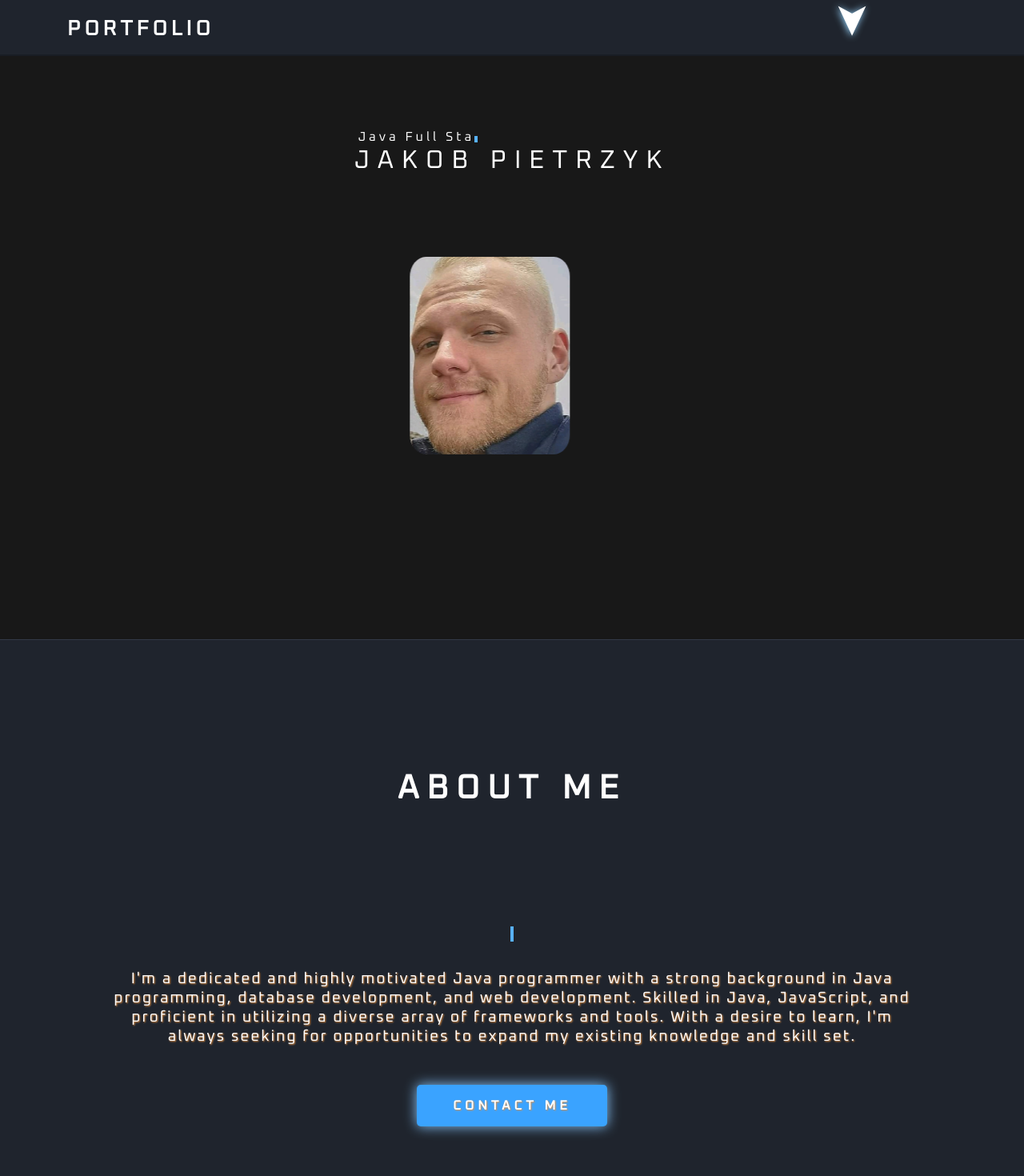
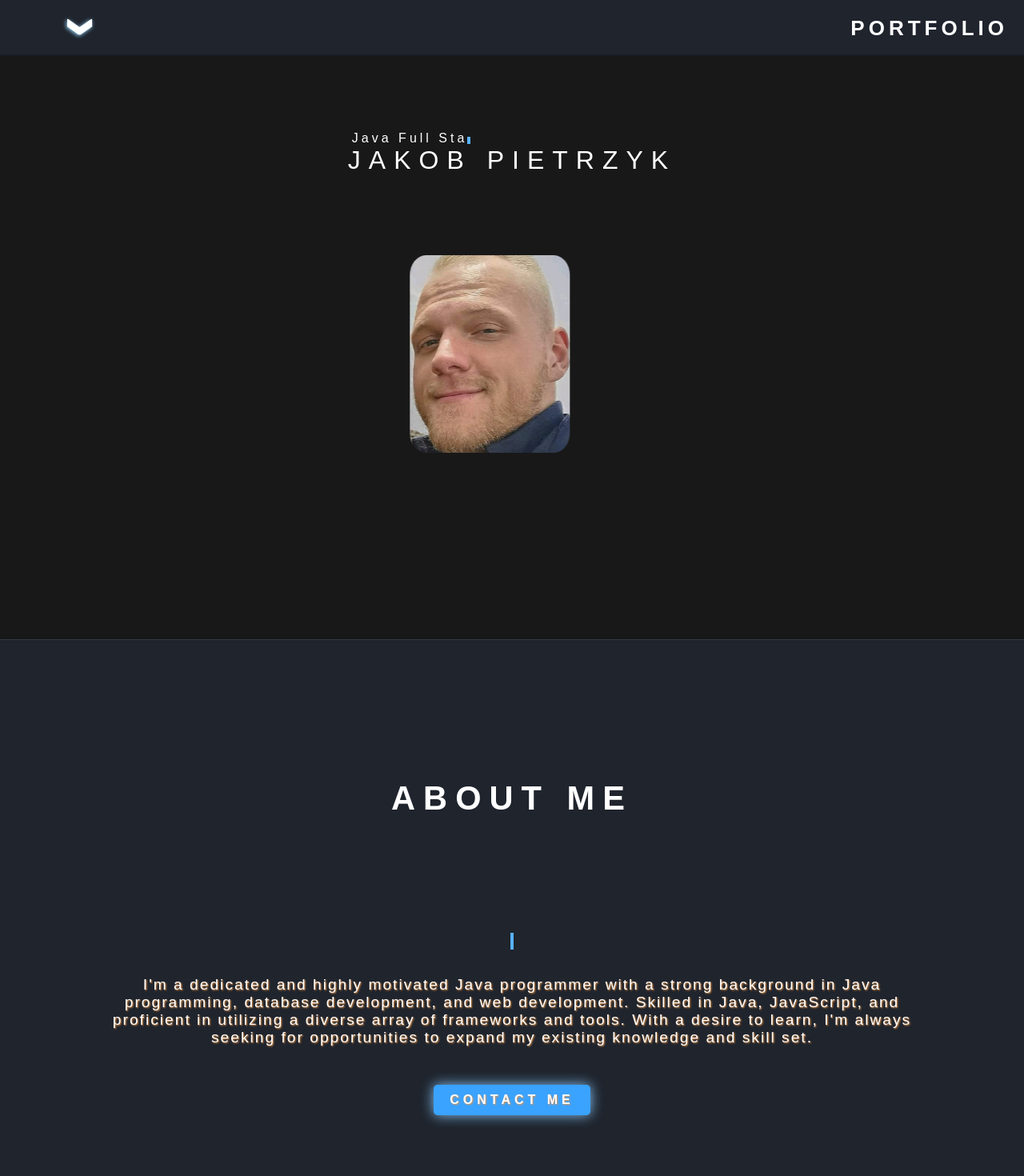
Before and after one commit to dzJP/jakobpietrzyk, a Vue app: page / in a window 1280 px wide. Shown: the top 1470 px of the page at 80% size. Built offline with nearby package versions, Linux system fonts and the light colour scheme.

Commit message:
dropdown component refactor

```diff
--- a/src/assets/main.css
+++ b/src/assets/main.css
@@ -1,17 +1,16 @@
 :root {
     --dark-blue: #040B24;
     --darker-blue: #020613;
+    --dark-green: #122912;
 
-    --dark-green: #122912;
-    --green: #007c00;
     --light-gray: rgb(31, 36, 45);
     --lighter-gray: rgb(25, 29, 36);
     --lightest-gray: rgb(50, 57, 70);
 
     --gray-black: rgb(31, 31, 31);
     --dark-gray-black: rgb(24, 24, 24);
-    --darker-gray-black: rgb(12, 12, 12);
-    --darkest-gray-black: rgb(5, 5, 5);
+    --darker-gray-black: rgb(12,12,12);
+    --darkest-gray-black: rgb(5,5,5);
     --light-gray-black: rgb(40, 40, 40);
 
     --blue: #111C44;
@@ -21,7 +20,6 @@
     --blue-heaven-hover: rgb(137, 200, 255);
     --blue-sky: rgb(58, 163, 255);
     --blue-sky-hover: rgb(88, 177, 255);
-
 
     --red: #df3232;
     --orange: #E69141;
@@ -33,32 +31,20 @@
     --purple-variance: #9C8FEC;
 }
 
-#app,
-html,
-body {
+#app, html, body {
     background-color: var(--dark-gray-black);
     margin: 0;
     padding: 0;
 }
 
-h2,
-h3 {
+h2, h3 {
     color: var(--white);
+    font-family: 'Oxanium', sans-serif;
     text-transform: uppercase;
     font-style: normal;
 }
 
-.home,
-.head-container,
-.head-portfolio-text,
-.about,
-.skills,
-.project-section-container,
-.navigation-buttons button,
-.overlay-text,
-.contact,
-.contact-container,
-a {
+.home, .head-container, .header-container, .project-section-title, .projects {
     color: var(--white);
     font-family: 'Oxanium', sans-serif;
 }
@@ -66,18 +52,19 @@ a {
 .button {
     display: inline-block;
     font-size: 1.2em;
+    font-family: 'Oxanium', sans-serif;
     font-weight: 600;
+    text-align: center;
+    text-transform: uppercase;
+    text-decoration: none;
     letter-spacing: 2px;
-    text-decoration: none;
-    text-transform: uppercase;
-    text-align: center;
-    padding: 1rem 2.8rem;
+    color: var(--white);
+    background-color: var(--blue-sky);
+    padding: 10px 20px;
     border-radius: 5px;
     border: none;
-    color: var(--white);
-    background-color: var(--blue-sky);
+    transition: background-color 0.5s ease;
     box-shadow: 0 0 1rem var(--blue-heaven-hover);
-    transition: background-color 0.5s ease;
 }
 
 .button:hover {
@@ -92,6 +79,7 @@ a {
     border: none;
     outline: none;
     scroll-behavior: smooth;
+    font-family: 'Oxanium', sans-serif;
 }
 
 body {
@@ -102,7 +90,6 @@ section {
     display: block;
     unicode-bidi: isolate;
 }
-
 h2 {
     display: block;
     font-size: 1.5em;
@@ -113,8 +100,3 @@ h2 {
     font-weight: bold;
     unicode-bidi: isolate;
 }
-
-@font-face {
-    font-family: 'Oxanium';
-    src: url('./Oxanium-Regular.ttf') format('woff2');
-}
--- a/src/components/ContactComponent.vue
+++ b/src/components/ContactComponent.vue
@@ -51,9 +51,8 @@ section {
     padding: 2rem 10% 1rem;
 }
 
-.contact-box h3,
-p,
-a {
+.contact-box h3, .contact-box p, .contact-box a {
+    color: var(--white);
     display: flex;
     flex-direction: row;
     justify-content: center;
--- a/src/components/DropdownComponent.vue
+++ b/src/components/DropdownComponent.vue
@@ -2,13 +2,13 @@
     <div class="dropdown-container">
         <div class="dropdown" @mouseover="openDropdown" @mouseleave="closeDropdown">
             <div class="dropdown-toggle">
-                <span class="dropdown-icon" :class="{ 'open': isDropdownOpen }">➤</span>
+                <span class="dropdown-icon" :class="{ 'open': isDropdownOpen }">›</span>
             </div>
             <ul class="dropdown-menu" :class="{ 'show': isDropdownOpen }">
                 <li><a href="#home" @click="scrollToSection">Home</a></li>
                 <li><a href="#about" @click="scrollToSection">About</a></li>
+                <li><a href="#projects" @click="scrollToSection">Projects</a></li>
                 <li><a href="#contact" @click="scrollToSection">Contact</a></li>
-                <li><a href="#projects" @click="scrollToSection">Projects</a></li>
             </ul>
         </div>
     </div>
@@ -46,42 +46,40 @@ export default {
 
 .dropdown {
     position: absolute;
-    top: 0px;
-    right: 10%;
-    cursor: default; /* Change cursor to default when list is hidden */
+    cursor: default;
+    /* Change cursor to default when list is hidden */
 }
 
 .dropdown-menu {
     position: absolute;
-    top: 35px;
-    left: -75px;
+    top: -0.5rem;
+    left: 0.5rem;
     width: 200px;
     opacity: 0;
     padding: 0;
-    align-items: center;
-    text-align: center;
-    list-style-type: none;
-    text-transform: uppercase;
-    pointer-events: none;
-    overflow:hidden;
-    font-weight: 600;
-    font-size: 22px;
-    transition: opacity 0.3s ease;
+    font-weight: 700;
+    font-size: 1rem;
     border: 2px solid var(--lightest-gray);
     background-color: rgb(17, 17, 17);
-
+    list-style-type: none;
+    pointer-events: none;
+    overflow: hidden;
+    transition: opacity 0.3s ease;
 }
 
 .dropdown-menu.show {
     opacity: 1;
     color: var(--white);
     height: auto;
-    pointer-events: auto; /* Enable pointer events when list is shown */
+    pointer-events: auto;
+    /* Enable pointer events when list is shown */
 }
 
-.dropdown-menu.show li {
-    transition: color 0.3s ease-in;
+.dropdown-menu li {
+    padding: 10px 0;
+    margin-bottom: 0;
 }
+
 
 .dropdown-menu.show li:hover {
     color: var(--blue-heaven);
@@ -89,87 +87,108 @@ export default {
 }
 
 .dropdown-icon {
-    font-size: 3em;
-    color: var(--white);
+    position: absolute;
+    top: -5rem;
+    left: 5rem;
+    display: inline-block;
+    font-size: 6em;
+    text-shadow: 1px 1px 5px #9ad7ff;
+    transform: rotate(90deg);
     transition: color 0.5s ease-in;
-    text-shadow: 1px 1px 10px #9ad7ff;
-    display: inline-block;
-    transform: rotate(90deg);
 }
 
-.dropdown-icon:hover {
+/* .dropdown-icon:hover {
+    color: var(--blue-heaven);
+    transition: color 0.3s ease-in-out;
+} */
+
+.dropdown-icon.open {
+    color: var(--blue-heaven);
+    transition: color 0.5s ease-in-out;
+}
+
+.dropdown-menu a,
+.dropdown-menu a:visited {
+    color: var(--white);
+    display: flex;
+    flex-direction: row;
+    justify-content: center;
+    font-size: 2em;
+    letter-spacing: 5px;
+    font-weight: 400;
+    transition: color 0.3s ease-in;
+}
+
+.dropdown-menu a:hover {
     color: var(--blue-heaven);
     transition: color 0.3s ease-in-out;
 }
 
 a,
 a:visited {
-    color: inherit; /* Keeps the same color as the normal link */
+    color: inherit;
+    /* Keeps the same color as the normal link */
     text-decoration: none;
 }
 
 @media (max-width: 1366px) {
 
-    .dropdown {
-        right: 15%;
-
+    .dropdown-menu {
+        position: absolute;
+        width: 200px;
+        opacity: 0;
+        padding: 0;
+        font-weight: 700;
+        font-size: 1rem;
+        border: 2px solid var(--lightest-gray);
+        background-color: rgb(17, 17, 17);
+        list-style-type: none;
+        pointer-events: none;
+        overflow: hidden;
+        transition: opacity 0.3s ease;
     }
     .dropdown-icon {
-        font-size: 3em !important;
-        color: var(--white);
+        /* Adjust styles for screens up to 1366px wide */
+        position: absolute;
+        bottom: -45px;
+        left: 70px;
+        display: inline-block;
+        font-size: 5em !important;
+        text-shadow: 1px 1px 5px #9ad7ff;
+        transform: rotate(90deg);
         transition: color 0.5s ease-in;
-        text-shadow: 1px 1px 10px #9ad7ff;
-        display: inline-block;
-        transform: rotate(90deg);
-    }
-    .dropdown .dropdown-menu {
-        position: absolute;
-        top: 85% !important;
-        left: 35% !important;
-        transform: translateX(-50%);
-        font-size: 1em;
-        padding: 1rem;
-    }
-    .dropdown-menu.show li:hover {
-        color: var(--blue-heaven);
-        transition: color 0.3s ease-in-out;
-    }
-    .dropdown-menu li {
-        margin-bottom: 15px;
     }
 
-
-}
-@media (max-width: 768px) {
-
-.dropdown {
-    right: 15%;
-
-}
-.dropdown-icon {
-    font-size: 3em !important;
-    color: var(--white);
-    transition: color 0.5s ease-in;
-    text-shadow: 1px 1px 10px #9ad7ff;
-    display: inline-block;
-    transform: rotate(90deg);
-}
-.dropdown .dropdown-menu {
-    position: absolute;
-    top: 85% !important;
-    left: 35% !important;
-    transform: translateX(-50%);
-    font-size: 1em;
-    padding: 1rem;
-}
-.dropdown-menu.show li:hover {
-    color: var(--blue-heaven);
-    transition: color 0.3s ease-in-out;
-}
-.dropdown-menu li {
-    margin-bottom: 15px;
 }
 
-
+@media (max-width: 768px) {
+    .dropdown-icon {
+        /* Adjust styles for screens up to 1366px wide */
+        position: absolute;
+        top: -5.25rem;
+        left: 10rem;
+        display: inline-block;
+        font-size: 5em !important;
+        text-shadow: 1px 1px 5px #9ad7ff;
+        transform: rotate(90deg);
+        transition: color 0.5s ease-in;
+        background-color: blueviolet;
+    }
+    .dropdown-menu {
+        position: absolute;
+        top: 0rem;
+        left: 6rem;
+        width: 200px;
+        opacity: 0;
+        padding: 0;
+        font-weight: 700;
+        font-size: 1rem;
+        border: 2px solid var(--lightest-gray);
+        background-color: rgb(17, 17, 17);
+        list-style-type: none;
+        pointer-events: none;
+        overflow: hidden;
+        transition: opacity 0.3s ease;
+    }
 }
 </style>
--- a/src/components/HeadComponent.vue
+++ b/src/components/HeadComponent.vue
@@ -32,9 +32,8 @@ export default {
 }
 
 .head-portfolio-text {
-    position: absolute;
-    top: 0%;
-    left: 5%;
+    display: flex;
+    justify-content: flex-end;
     margin: 20px 20px 5px;
     font-weight: 600;
     font-size: 26px;
```
